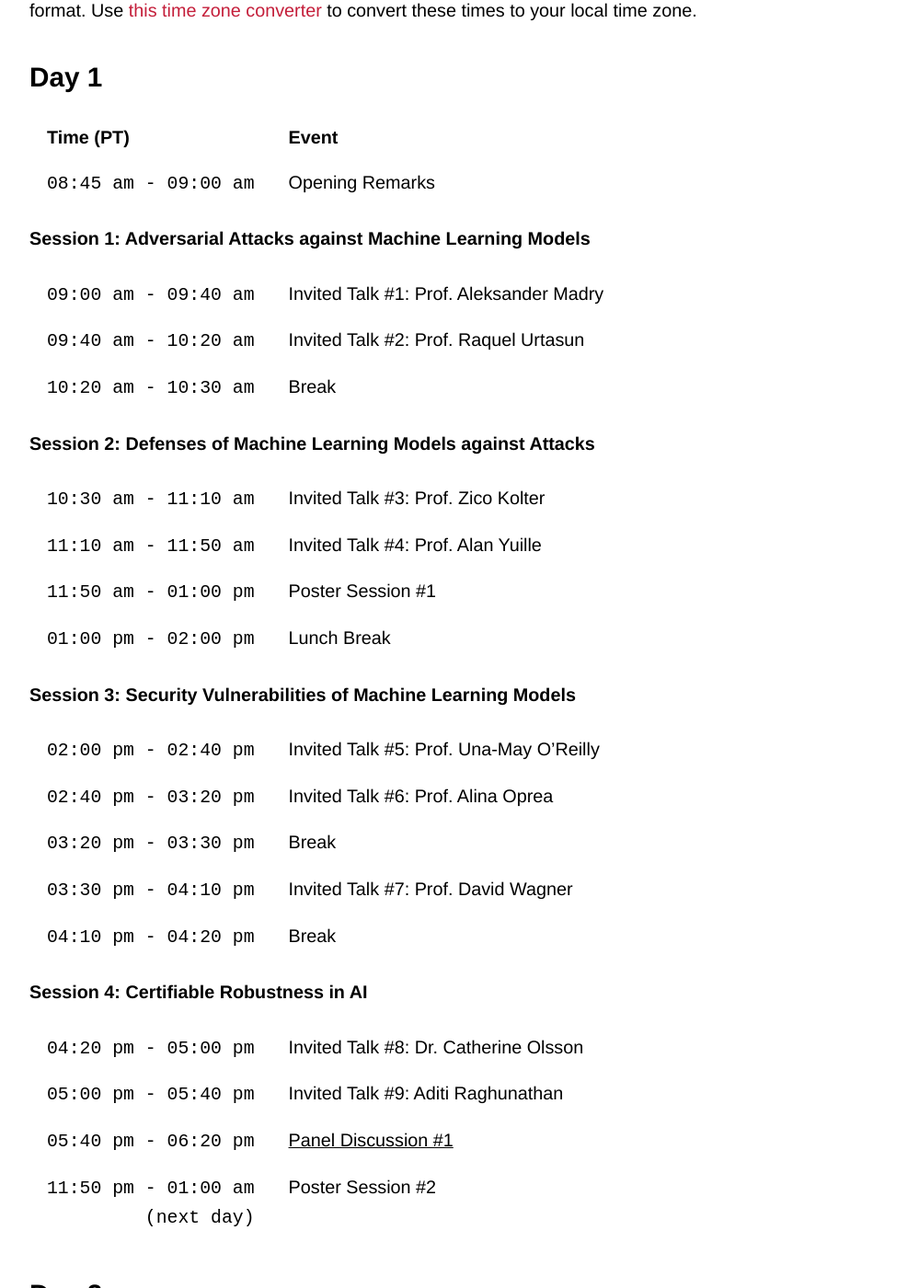
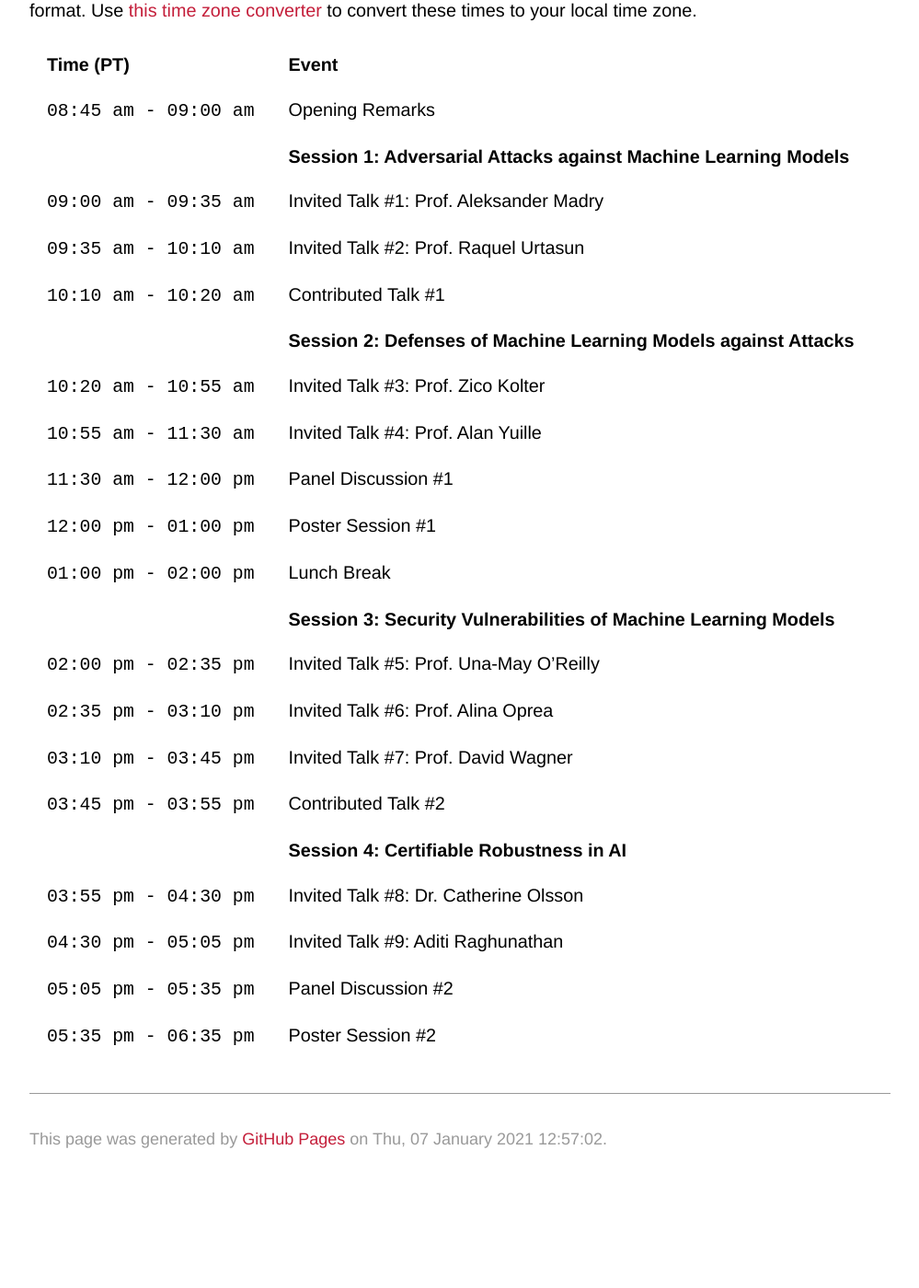
Before and after one commit to iclr21-secml-workshop/iclr21-secml-workshop.github.io, a Jekyll site: the page built from schedule.md, in a window 1280 px wide and 1400 px high, scrolled down 576 px. Shown: the whole window at 92% size, without its empty margins (140-1139 px from the left). Built offline with Jekyll 4.4.1, drawn with Linux system fonts in a browser that asks for light colours; some web fonts are replaced; our own code applies the rules of GitHub Pages for plain Markdown files; after the commit the page ends 1864 px from its top, so only the background shows below that; some of the changed text lies outside the part shown.

Commit message:
update overview, call for papers, and schedule page

```diff
--- a/schedule.md
+++ b/schedule.md
@@ -9,44 +9,25 @@ in Pacific Time (PT) using
 a 12h format. Use [this time zone converter](https://www.thetimezoneconverter.com) to convert
 these times to your local time zone.
 
-
-## Day 1
-
-
-|  **Time (PT)**                                            | **Event**                   |
-|  <span style="font-family: monospace;">08:45 am - 09:00 am</span> | Opening Remarks                |
-
-**Session 1: Adversarial Attacks against Machine Learning Models**
-
-| <span style="font-family: monospace;">09:00 am - 09:40 am</span> | Invited Talk #1: Prof. Aleksander Madry|
-| <span style="font-family: monospace;">09:40 am - 10:20 am</span> | Invited Talk #2: Prof. Raquel Urtasun                 |
-| <span style="font-family: monospace;">10:20 am - 10:30 am</span> | Break             |
-
-
-**Session 2: Defenses of Machine Learning Models against Attacks**
-
-| <span style="font-family: monospace;">10:30 am - 11:10 am</span> | Invited Talk #3: Prof. Zico Kolter                 |
-| <span style="font-family: monospace;">11:10 am - 11:50 am</span> | Invited Talk #4: Prof. Alan Yuille                 |
-| <span style="font-family: monospace;">11:50 am - 01:00 pm</span> | Poster Session #1             |
-| <span style="font-family: monospace;">01:00 pm - 02:00 pm</span> | Lunch Break             |
-
-**Session 3: Security Vulnerabilities of Machine Learning Models**
-
-
-| <span style="font-family: monospace;">02:00 pm - 02:40 pm</span> | Invited Talk #5: Prof. Una-May O'Reilly                 |
-| <span style="font-family: monospace;">02:40 pm - 03:20 pm</span> | Invited Talk #6: Prof. Alina Oprea                 |
-| <span style="font-family: monospace;">03:20 pm - 03:30 pm</span> | Break             |
-| <span style="font-family: monospace;">03:30 pm - 04:10 pm</span> | Invited Talk #7: Prof. David Wagner             |
-| <span style="font-family: monospace;">04:10 pm - 04:20 pm</span> | Break             |
-
-**Session 4: Certifiable Robustness in AI**
-
-
-| <span style="font-family: monospace;">04:20 pm - 05:00 pm</span> | Invited Talk #8: Dr. Catherine Olsson                 |
-| <span style="font-family: monospace;">05:00 pm - 05:40 pm</span> | Invited Talk #9: Aditi Raghunathan                 |
-| <span style="font-family: monospace;">05:40 pm - 06:20 pm</span> | <u>Panel Discussion #1<u>             |
-| <span style="font-family: monospace;">11:50 pm - 01:00 am <br>&nbsp;&nbsp;&nbsp;&nbsp;&nbsp;&nbsp;&nbsp;&nbsp;&nbsp;(next day)</span> | Poster Session #2             |
-
-## Day 2
-
-| <span style="font-family: monospace;">09:00 am - 09:30 am</span> | <u>Panel Discussion #2<u>             |
+| **Time (PT)** | **Event** |
+| <span style="font-family: monospace;">08:45 am - 09:00 am</span> | Opening Remarks |
+||**Session 1: Adversarial Attacks against Machine Learning Models**|
+| <span style="font-family: monospace;">09:00 am - 09:35 am</span> | Invited Talk #1: Prof. Aleksander Madry|
+| <span style="font-family: monospace;">09:35 am - 10:10 am</span> | Invited Talk #2: Prof. Raquel Urtasun |
+| <span style="font-family: monospace;">10:10 am - 10:20 am</span> | Contributed Talk #1 |
+||**Session 2: Defenses of Machine Learning Models against Attacks**|
+| <span style="font-family: monospace;">10:20 am - 10:55 am</span> | Invited Talk #3: Prof. Zico Kolter |
+| <span style="font-family: monospace;">10:55 am - 11:30 am</span> | Invited Talk #4: Prof. Alan Yuille |
+| <span style="font-family: monospace;">11:30 am - 12:00 pm</span> | Panel Discussion #1 |
+| <span style="font-family: monospace;">12:00 pm - 01:00 pm</span> | Poster Session #1 |
+| <span style="font-family: monospace;">01:00 pm - 02:00 pm</span> | Lunch Break |
+||**Session 3: Security Vulnerabilities of Machine Learning Models**|
+| <span style="font-family: monospace;">02:00 pm - 02:35 pm</span> | Invited Talk #5: Prof. Una-May O'Reilly |
+| <span style="font-family: monospace;">02:35 pm - 03:10 pm</span> | Invited Talk #6: Prof. Alina Oprea |
+| <span style="font-family: monospace;">03:10 pm - 03:45 pm</span> | Invited Talk #7: Prof. David Wagner |
+| <span style="font-family: monospace;">03:45 pm - 03:55 pm</span> | Contributed Talk #2 |
+||**Session 4: Certifiable Robustness in AI**|
+| <span style="font-family: monospace;">03:55 pm - 04:30 pm</span> | Invited Talk #8: Dr. Catherine Olsson |
+| <span style="font-family: monospace;">04:30 pm - 05:05 pm</span> | Invited Talk #9: Aditi Raghunathan |
+| <span style="font-family: monospace;">05:05 pm - 05:35 pm</span> | Panel Discussion #2 |
+| <span style="font-family: monospace;">05:35 pm - 06:35 pm</span> | Poster Session #2 |
```
Also changed, not shown: cfp.md (+45 -3 lines), index.md (+4 -16 lines).
